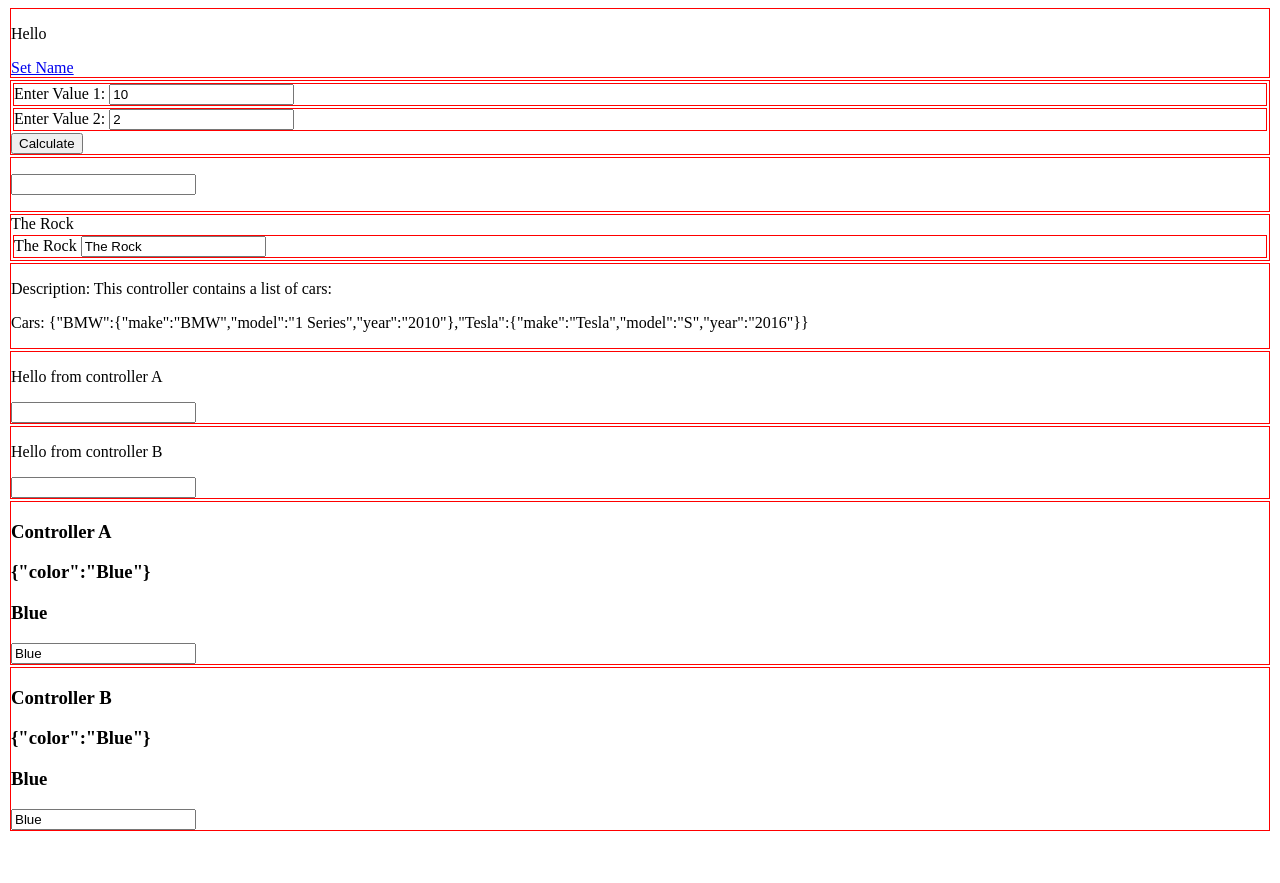
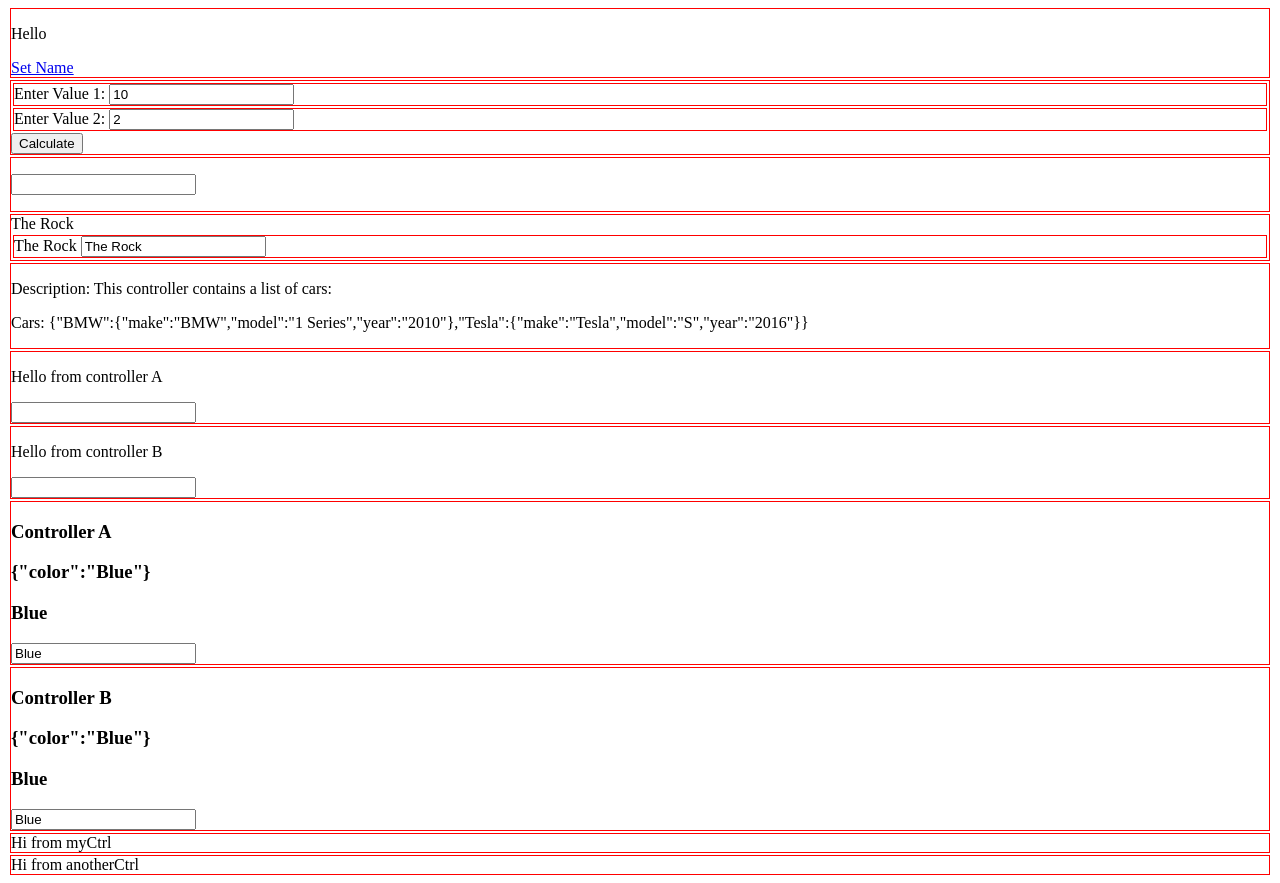
Before and after one commit to kaushalpatel922/AngularB, a plain HTML site: page index.html in a window 1280 px wide. Before the commit the page ends 839 px from the top, so only its background shows below. Drawn offline with Linux system fonts and the light colour scheme.

Commit message:
creating controllers as syntax

```diff
--- a/app.js
+++ b/app.js
@@ -68,3 +68,14 @@ myApp.controller('BCtrl', function($scope, Share) {
   // $scope.dataObject = {color:"Green"}
   $scope.dataObject = Share.dataObject;
 })
+
+
+//creating controllers with the controller as syntax
+myApp.controller('myCtrl', function($scope) {
+  $scope.value = "Hi from myCtrl";
+
+});
+
+myApp.controller('anotherCtrl', function() {
+  this.value = "Hi from anotherCtrl";
+});
--- a/index.html
+++ b/index.html
@@ -81,5 +81,15 @@
       <input type="text" ng-model="dataObject.color"></input>
     </div>
 
+
+    <!-- Creating Controllers with the controller as syntax -->
+    <div ng-controller="myCtrl">
+      {{value}}
+    </div>
+
+    <div ng-controller="anotherCtrl as aCtrl">
+      {{aCtrl.value}}
+    </div>
+
   </body>
 </html>
```
